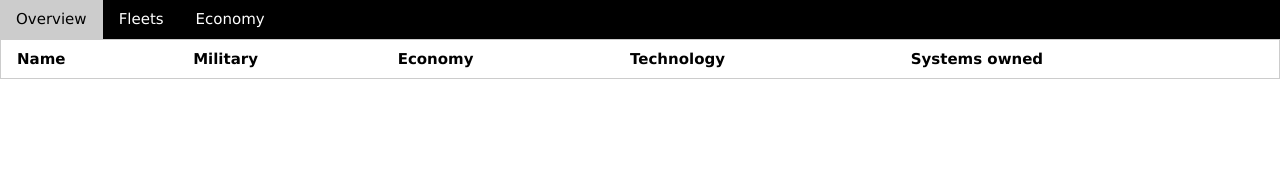
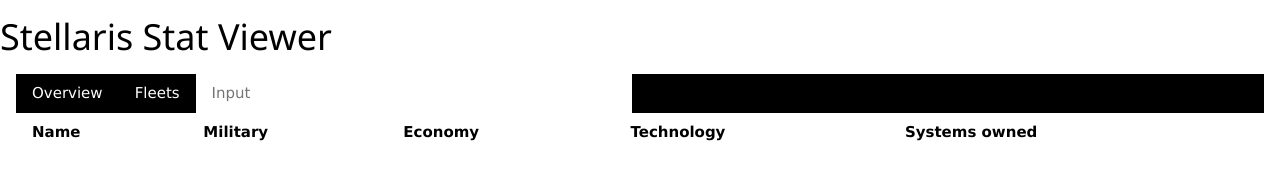
Before and after one commit to HackedPixels/stellaris-stat-viewer-web, a plain HTML site: page view.html in a window 1280 px wide. Drawn offline with nearby package versions, Linux system fonts and the light colour scheme; no server answers.

Commit message:
added search function, includes and sample data

```diff
--- /dev/null
+++ b/javascript/search.js
@@ -0,0 +1,20 @@
+function searchTable() {
+	var input = document.getElementById("searchInput");
+	var filter = input.value.toUpperCase();
+	var table = document.getElementById("overview");
+
+	var tr = table.getElementsByTagName("tr");
+	var td, txtValue;
+
+	for (var i = 0; i < tr.length; i++) {
+		td = tr[i].getElementsByTagName("td")[0];
+		if (td) {
+			txtValue = td.textContent || td.innerText;
+			if (txtValue.toUpperCase().indexOf(filter) > -1) {
+				tr[i].style.display = "";
+			} else {
+				tr[i].style.display = "none";
+			}
+		}
+	}
+}
--- a/javascript/table.js
+++ b/javascript/table.js
@@ -10,10 +10,10 @@ function readTextFile(file)
 	}
 }
 
-function lineCount(text) {
+function charCount(text, c) {
 	var nLines = 0;
 	for (var i = 0, n = text.length ; i < n; i++) {
-		if (text[i] === '\n') {
+		if (text[i] === c) {
 			nLines++;
 		}
 	}
@@ -22,10 +22,15 @@ function lineCount(text) {
 
 var x = document.getElementsByClassName("w3-table");
 for (var i = 0; i < x.length; i++) {
-	var content = readTextFile("https://raw.githubusercontent.com/ArdiMaster/stellaris-stat-viewer/master/.gitignore").split("\n");
+	var content = readTextFile("example.data").split("\n");
+	var rowcontent;
 
 	for (var j = 0; j < content.length; j++) {
+		rowcontent = content[j].split(",");
 		var row = x[i].insertRow(x[i].rows.length);
-		row.insertCell(row.length).innerHTML = content[j];
+
+		for (var k = 0; k < rowcontent.length; k++) {
+			row.insertCell(row.length).innerHTML = rowcontent[k];
+		}
 	}
 }
--- /dev/null
+++ b/title.html
@@ -0,0 +1 @@
+<h1>Stellaris Stat Viewer</h1>
--- a/index.html
+++ b/view.html
@@ -3,17 +3,23 @@
 <html>
 	<head>
 		<link rel="stylesheet" href="https://www.w3schools.com/w3css/4/w3.css">
+		<link rel="import" href="title.html">
 	</head>
 
 	<body>
+		<div id="include">
+			missing.
+		</div>
+
+		<div class="w3-container">
 		<div class="w3-bar w3-black">
 			<button class="w3-bar-item w3-button" onclick="openTab('overview')">Overview</button>
 			<button class="w3-bar-item w3-button" onclick="openTab('fleets')">Fleets</button>
-			<button class="w3-bar-item w3-button" onclick="openTab('London')">Economy</button>
+			<input type="text" id="searchInput" onkeyup="searchTable()" class="w3-bar-item w3-input w3-white w3-hover-grey w3-hide-small" placeholder="Input" style="width:35%">
 		</div>
 
 		<div id="overview" class="statpage w3-animate-left">
-			<table class="w3-table w3-border">
+			<table class="w3-table">
 				<tr>
 					<th>Name</th>
 					<th>Military</th>
@@ -35,11 +41,20 @@
 				</tr>
 			</table>
 		</div>
+		<div>
+
+		<script src="javascript/search.js">
+		</script>
 
 		<script src="javascript/table.js">
 		</script>
 
 		<script src="javascript/tab.js">
 		</script>
+
+		<script>
+			var element = document.getElementById("include");
+			element.innerHTML = readTextFile("title.html");
+		</script>
 	</body>
 </html>
```
Also changed, not shown: 2 other files.
